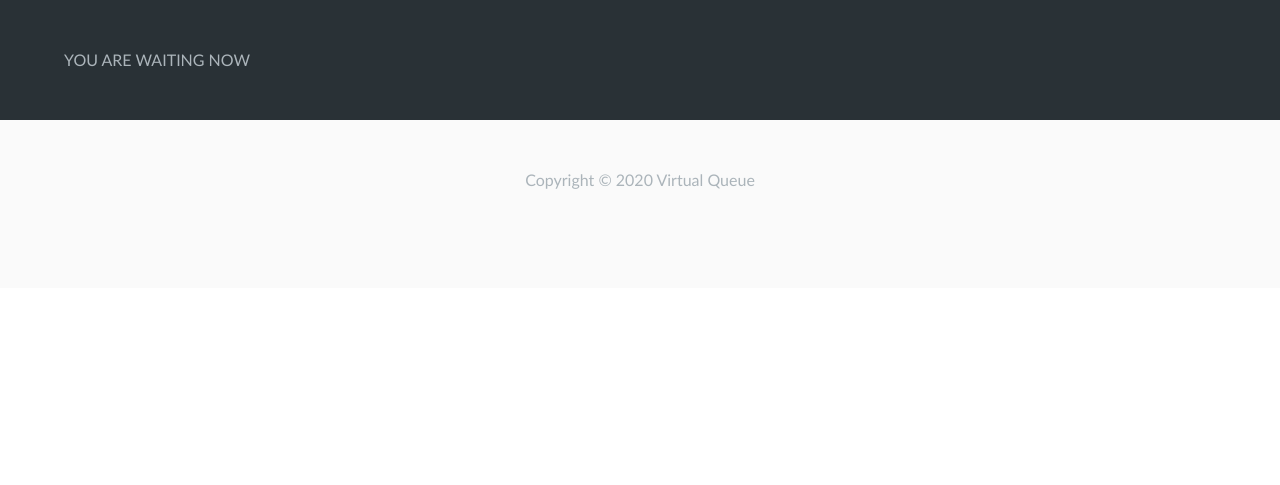
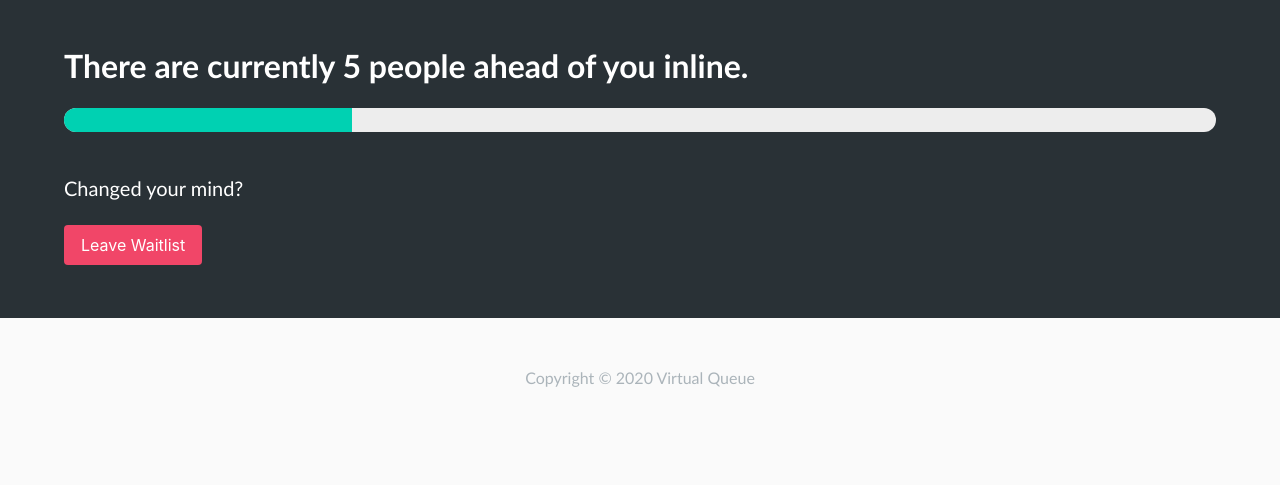
Before and after one commit to hannahgkeel/COMP426Final, a Django app: page /waitlist/inlist in a window 1280 px wide. Shown: the part 96-581 px from the top of the page. Run offline with Django 3.2, Linux system fonts and the light colour scheme; the visitor is signed in with stand-in values (Sample User, id 1).

Commit message:
started the inlinst page

```diff
--- a/templates/waitlist/inlist.html
+++ b/templates/waitlist/inlist.html
@@ -2,7 +2,18 @@
 {% block content %}
   <section class="section">
     <div class="container">
-        <h1>YOU ARE WAITING NOW</h1>
+        <h1 class="title" style="color:white">There are currently 5 people ahead of you inline.</h1>
+            <progress class="progress is-large is-primary" value="25" max="100">15%</progress>
+
+        <h2 class="subtitle" style="color:white">Changed your mind?</h2>
+            <div class="field" style="padding-bottom:5px">
+              <p class="control">
+                <button class="button is-danger">
+                  Leave Waitlist
+                </button>
+              </p>
+            </div>
+          </div>
     </div>
   </section>
 {% endblock %}
```
Also changed, not shown: myproject/static/css/style.css (line endings or trailing spaces).
